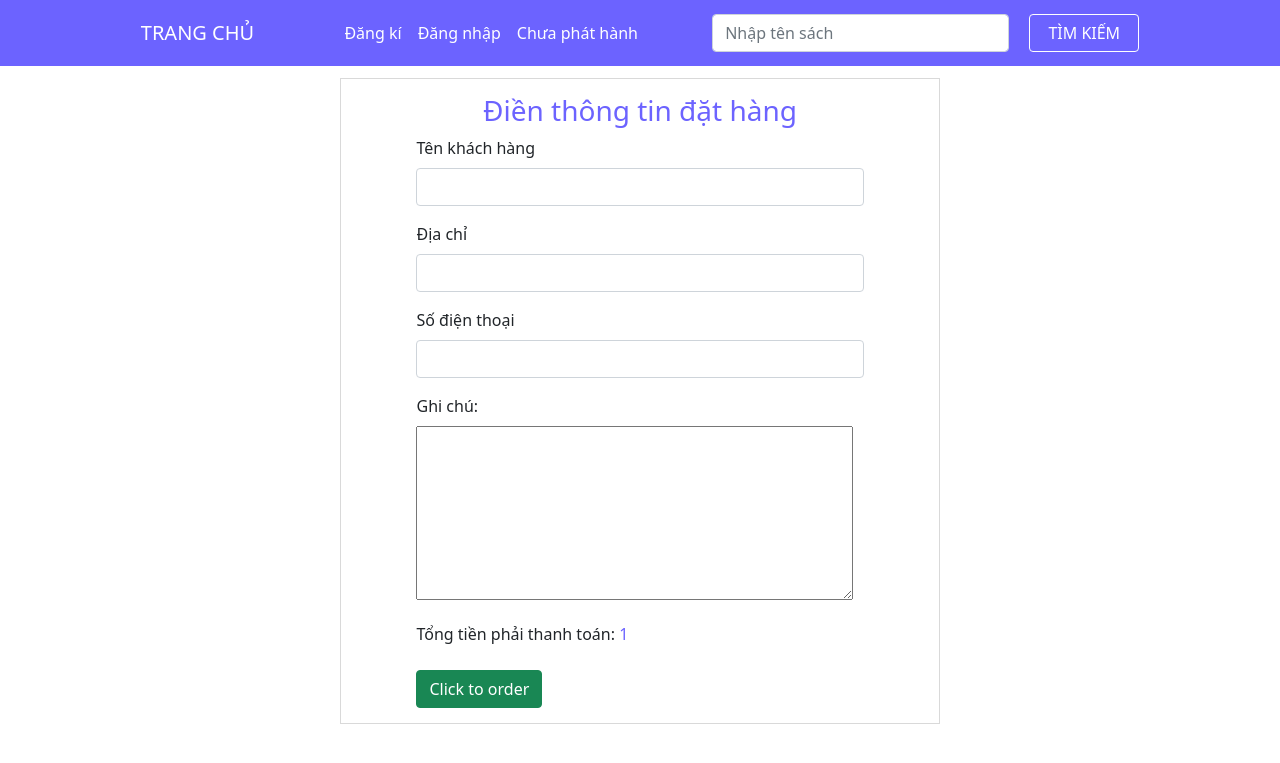
After one commit to gianam65/order-book, a PHP site: page /route/global/order.php?total=1 in a window 1280 px wide. The commit adds this page. Shown: the top 763 px of the page. Run offline with PHP 8.4, Linux system fonts and the light colour scheme; some libraries are stand-ins or nearby versions.

Commit message:
Add order book section

```diff
--- /dev/null
+++ b/css/order.css
@@ -0,0 +1,15 @@
+.order-section {
+    width: 60%;
+    margin: auto;
+    border: 1px solid #d9d9d9;
+    padding: 15px;
+}
+
+.order-wrapper {
+    width: calc(100% - 120px);
+    margin: auto;
+}
+
+.total-price {
+    font-weight: 500;
+}
--- a/route/global/cart.php
+++ b/route/global/cart.php
@@ -106,7 +106,7 @@
                         echo '
                             <div class="return-div">
                                 <a href="../.././index.php" class="return-home btn">Quay về trang chủ</a>
-                                <a href="#" class="buy btn btn-danger">Đặt hàng</a>
+                                <a href="./order.php?total='.$total.'" class="buy btn btn-danger">Đặt hàng</a>
                             </div>
                         ';
 
--- /dev/null
+++ b/route/global/order.php
@@ -0,0 +1,82 @@
+<!doctype html>
+<html lang="en">
+<head>
+    <meta charset="utf-8">
+    <meta name="viewport" content="width=device-width, initial-scale=1">
+    <link href="https://cdn.jsdelivr.net/npm/bootstrap@5.1.3/dist/css/bootstrap.min.css" rel="stylesheet" integrity="sha384-1BmE4kWBq78iYhFldvKuhfTAU6auU8tT94WrHftjDbrCEXSU1oBoqyl2QvZ6jIW3" crossorigin="anonymous">
+    <title>Đặt Hàng</title>
+    <link rel="stylesheet" href="../.././css/order.css">
+    <link rel="stylesheet" href="../.././css/style.css">
+</head>
+    <body>
+        <nav class="navbar navbar-expand-lg navbar-light bg-light home-nav">
+            <div class="container">
+                <button class="navbar-toggler" type="button" data-toggle="collapse" data-target="#navbarTogglerDemo01" aria-controls="navbarTogglerDemo01" aria-expanded="false" aria-label="Toggle navigation">
+                    <span class="navbar-toggler-icon"></span>
+                </button>
+
+                <div class="collapse navbar-collapse home-menu" id="navbarTogglerDemo01">
+                    <a class="navbar-brand home-link" href="../.././index.php">TRANG CHỦ</a>
+                    <ul class="navbar-nav mr-auto mt-2 mt-lg-0">
+                        <li class="nav-item active">
+                            <a class="nav-link home-link" href="./register.php"><span class="sr-only">Đăng kí</span></a>
+                        </li>
+
+                        <li class="nav-item">
+                            <a class="nav-link home-link" href="./login.php">Đăng nhập</a>
+                        </li>
+                        <li class="nav-item">
+                            <a class="nav-link home-link" href="./not-active.php">Chưa phát hành</a>
+                        </li>
+                    </ul>
+
+                    <form class="form-inline my-2 my-lg-0 search-section" action="./search-result.php" method="POST">
+                        <input class="form-control mr-sm-2" name="search-value" id="search-value" type="search" placeholder="Nhập tên sách" aria-label="search">
+                        <button class="btn my-2 my-sm-0 search-btn" id="search-feature" type="submit">
+                            TÌM KIẾM
+                        </button>
+                    </form>
+                </div>
+            </div>
+        </nav>
+
+        <div class="container">
+            <div class="order-section">
+                <h3 class="text-center global-color">Điền thông tin đặt hàng</h3>
+
+                <form action="../.././src/process-order.php" method="POST" class="order-wrapper">
+                    <div class="mb-3">
+                        <label for="exampleFormControlInput1" class="form-label">Tên khách hàng</label>
+                        <input type="text" class="form-control" name='orderName'>
+                    </div>
+                    <div class="mb-3">
+                        <label for="exampleFormControlInput1" class="form-label">Địa chỉ</label>
+                        <input type="text" class="form-control" name='orderLocation'>
+                    </div>
+                    <div class="mb-3">
+                        <label for="exampleFormControlInput1" class="form-label">Số điện thoại</label>
+                        <input type="text" class="form-control" name='orderPhone'>
+                    </div>
+                    <div class="mb-3">
+                        <label for="exampleFormControlInput1" class="form-label">Ghi chú:</label><br>
+                        <textarea name="orderNote" cols="45" rows="7"></textarea>
+                    </div>
+                    <div class="mb-3">
+                        <label for="exampleFormControlInput1" class="form-label">Tổng tiền phải thanh toán:  </label>
+                        <span class="global-color total-price"><?php
+                            echo $_GET['total'];
+                        ?></span>
+                        <input type="hidden" name="orderTotal" value=<?php echo $_GET['total']; ?>>
+                    </div>
+                    <button class='btn btn-success btn-add-car' name='addOrder'>Click to order</button>
+                </form>
+            </div>
+        </div>
+
+
+        <script src="https://code.jquery.com/jquery-3.2.1.slim.min.js" integrity="sha384-KJ3o2DKtIkvYIK3UENzmM7KCkRr/rE9/Qpg6aAZGJwFDMVNA/GpGFF93hXpG5KkN" crossorigin="anonymous"></script>
+        <script src="https://cdnjs.cloudflare.com/ajax/libs/popper.js/1.12.9/umd/popper.min.js" integrity="sha384-ApNbgh9B+Y1QKtv3Rn7W3mgPxhU9K/ScQsAP7hUibX39j7fakFPskvXusvfa0b4Q" crossorigin="anonymous"></script>
+        <script src="https://maxcdn.bootstrapcdn.com/bootstrap/4.0.0/js/bootstrap.min.js" integrity="sha384-JZR6Spejh4U02d8jOt6vLEHfe/JQGiRRSQQxSfFWpi1MquVdAyjUar5+76PVCmYl" crossorigin="anonymous"></script>
+        <script src="https://code.jquery.com/jquery-3.6.0.js" integrity="sha256-H+K7U5CnXl1h5ywQfKtSj8PCmoN9aaq30gDh27Xc0jk=" crossorigin="anonymous"></script>
+    </body>
+</html>
```
Also changed, not shown: src/process-order.php (added, +29 -0 lines).
